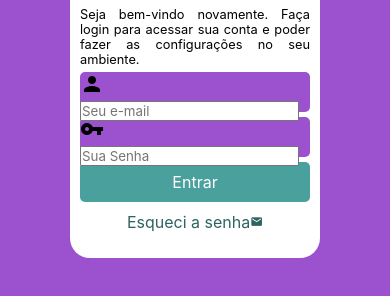
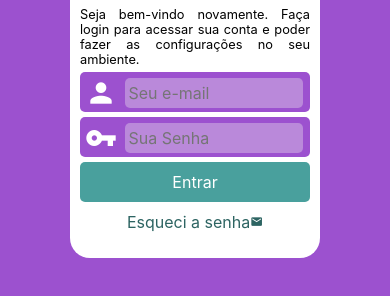
Before and after one commit to cristiandoring/TelaLogin, a plain HTML site: page index.html in a window 390 px wide. Shown: the part 414-710 px from the top of the page. Drawn offline with Linux system fonts and the light colour scheme.

Commit message:
Estilização final dos formulários

```diff
--- a/estilos/media-query.css
+++ b/estilos/media-query.css
@@ -15,6 +15,8 @@ Grandes telas: acima de 1200px
     }
     #login{
         width: 80vw;
+        height: 360px;
+
 
     }
 
--- a/estilos/style.css
+++ b/estilos/style.css
@@ -114,3 +114,30 @@ form > .campo{
     border-radius: 5px;
     margin: 5px 0px;
 }
+
+.campo > label{
+    display: none;
+}
+
+.campo > i{
+    color: white;
+    font-size: 2em;
+    width: 40px;
+    padding: 5px;
+
+}
+
+.campo > input{
+    background-color:#ba89da;
+    transform: translate(0px,-10px);
+    font-size: 1em;
+    height: 75%;
+    width: calc(100% - 52px);
+    border: 0px;
+    border-radius: 5px;
+    padding: 4px;
+}
+
+.campo>input:focus-within{
+    background-color: white;
+}
```
